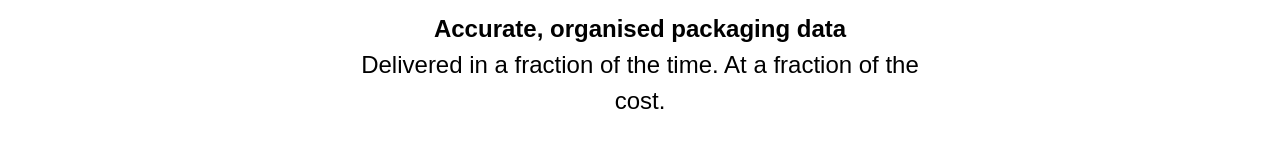
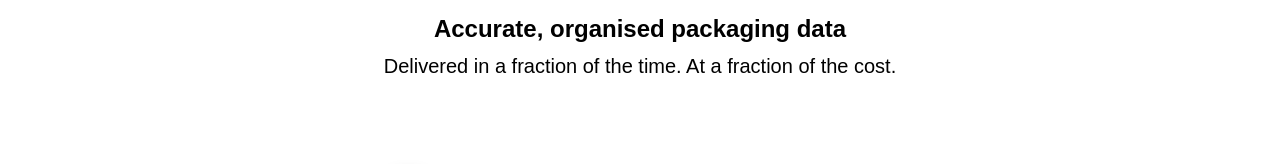
Before and after one commit to billmeiss/unpac-landing, a Next.js app: page / in a window 1280 px wide. Shown: the part 242-406 px from the top of the page. Built offline with nearby package versions, Linux system fonts and the light colour scheme; no server answers; a web font is replaced by a local one.

Commit message:
change width

```diff
--- a/src/components/sections/hero.tsx
+++ b/src/components/sections/hero.tsx
@@ -99,7 +99,7 @@
           Accurate, organised packaging data{" "}
         </span>
         <br />
-        <span className="text-xs sm:text-2xl text-black">
+        <span className="text-xs sm:text-xl text-black">
           Delivered in a fraction of the time. At a fraction of the cost.
         </span>
       </motion.p>
```
